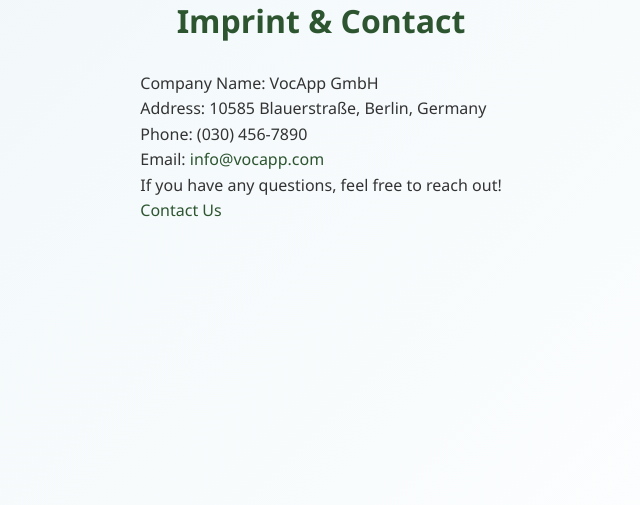
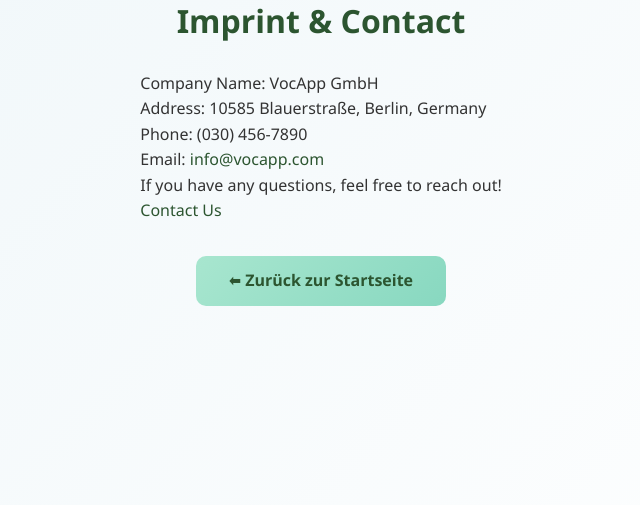
Before and after one commit to SCREWYT/vocapp, a Flask app: page /imprint in a window 1280 px wide. Shown: the part 185-690 px from the top of the page, without its empty margins (319-959 px from the left). Run offline with Flask 3, Linux system fonts and the light colour scheme.

Commit message:
Add 'Back to Home' button to the imprint page

```diff
--- a/templates/imprint.html
+++ b/templates/imprint.html
@@ -9,4 +9,9 @@
     <p>Email: <a href="mailto:info@vocapp.com">info@vocapp.com</a></p>
     <p>If you have any questions, feel free to reach out!</p>
     <a href="mailto:info@vocapp.com" class="contact-button">Contact Us</a>
+
+    <div class="back-link-container">
+    <a href="{{ url_for('dashboard') }}" class="button-link">⬅ Zurück zur Startseite</a>
+    </div>
+
 {% endblock %}
```
